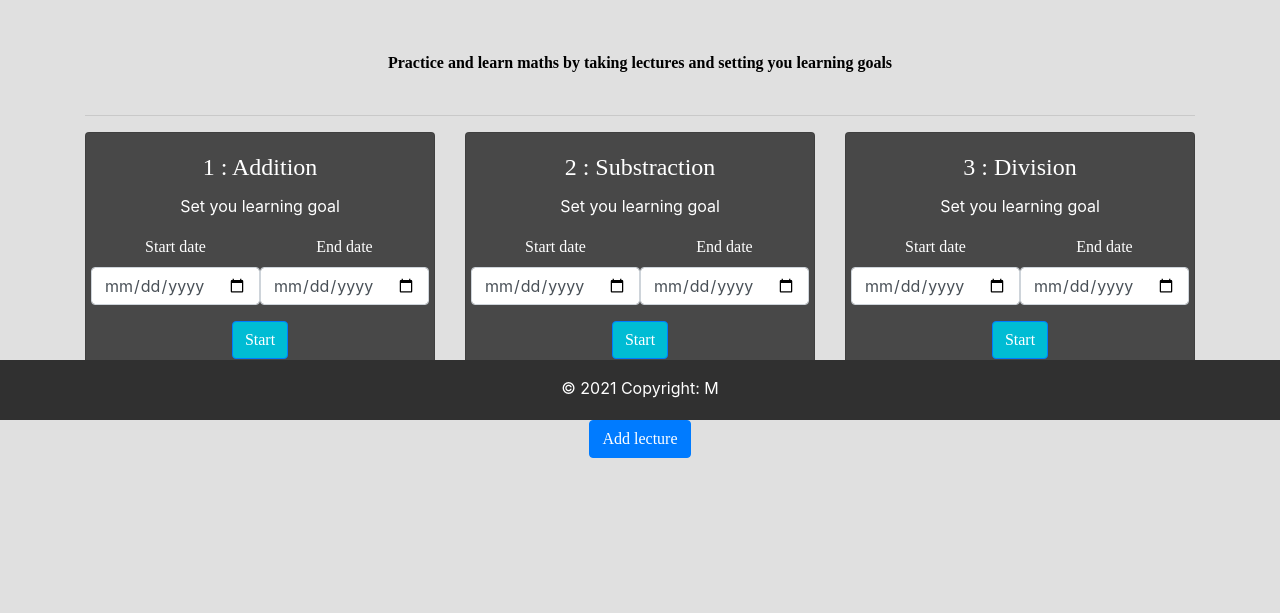
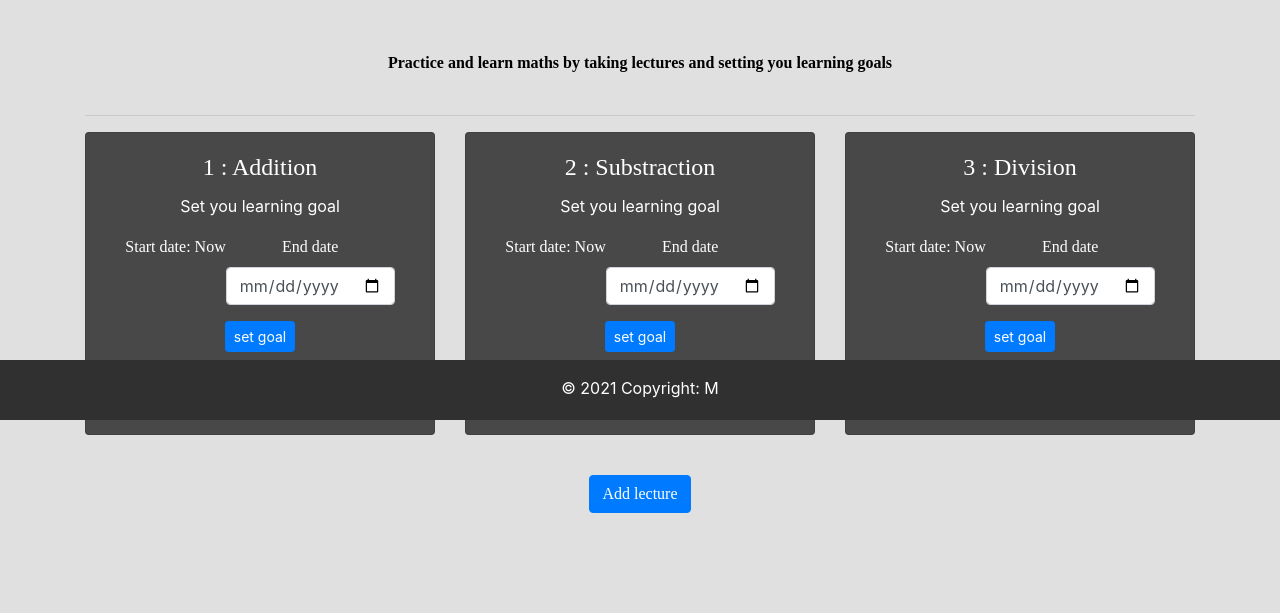
Before and after one commit to mohamedlafiteh/learning-system-project, a Django app: page /syllabus/7/1/ in a window 1280 px wide. Shown: the part 380-993 px from the top of the page. Before the commit the page ends 838 px from the top, so only its background shows below. Run offline with Django 3.2, Linux system fonts and the light colour scheme; a user stored in the database is signed in; data comes from the database, SQL or seed files in the repository; both versions use the stored data as it was after the commit; data that the repository does not hold is empty; some libraries are stand-ins or nearby versions.

Commit message:
Add the set goal functionality

```diff
--- a/quizes/views.py
+++ b/quizes/views.py
@@ -24,7 +24,9 @@ def QuizListView(request,fk):
 def quiz_view(request,pk):
     quiz = Quiz.objects.get(pk=pk)
     result=Result.objects.values_list('score', flat=True).filter(quiz__id=pk)
-    last_result = result.reverse()[len(result) - 1]
+    last_result=0
+    if len(result) > 0:
+        last_result = result.reverse()[len(result) - 1]
 
     return render(request,'quizes/quiz.html',{'obj':quiz,'result':last_result})
 
--- a/syllabus/admin.py
+++ b/syllabus/admin.py
@@ -1,5 +1,5 @@
 from django.contrib import admin
-from syllabus.models import Level,Subname,Lecture,Question,Answer,Quizes
+from syllabus.models import Level,Subname,Lecture,Question,Answer,Quizes,LectureGoals
 
 # Register your models here.
 
@@ -9,3 +9,4 @@ admin.site.register(Lecture)
 admin.site.register(Question)
 admin.site.register(Answer)
 admin.site.register(Quizes)
+admin.site.register(LectureGoals)
--- a/syllabus/templates/syllabus/lecture_view.html
+++ b/syllabus/templates/syllabus/lecture_view.html
@@ -38,6 +38,7 @@
 
             <div class="row d-flex justify-content-center mb-3">
                 {% for lecture in subnames.lectures.all %}
+
                 <div class="col-sm-4 mb-4">
                   <div class="card box-shadow-hover" style="background-color:#484848;">
                     <div class="card-body">
@@ -46,16 +47,28 @@
 
 <!--                         Set learning goal time input-->
                        <p lass="text-font" style="color: white">Set you learning goal</p>
+
+                       {% if not lecture.name in user_goals %}
+                       <form action="" method="POST">
+                         {% csrf_token %}
                          <div class="form-group row justify-content-center">
                           <div class="col-xs-1 ">
-                                    <label for="date1" class="text-font" style="color: white">Start date </label>
-                                    <input type="date" class="form-control" id="date1" value="{{placement.date|date:"Y-m-d" }}">
-                                </div>
+                              <label for="date1" class="text-font" style="color: white">Start date: Now </label>
+                              <!-- <input type="hidden" name="start-date" class="form-control" id="date1" value="{% now ' Y-m-d ' %}" > -->
+                          </div> <br>
                           <div class="col-xs-2">
                                <label for="date2" class="text-font" style="color: white" >End date</label>
-                                    <input type="date" class="form-control" id="date2" value="{{placement.date|date:"Y-m-d" }}">
+                              <input type="date" name="end-date" class="form-control" id="date2" >
                           </div>
                           </div>
+                          <input type="hidden" name="lecture-id" value="{{lecture.id}}">
+                          <input type="submit" class="btn btn-primary btn-sm" value="set goal">
+                       </form>
+                         <br>
+                       {% else %}
+                       <p>Goal already set</p>
+                       {% endif %}
+
 
                    <!--    Dropdown menu-->
 <!--                        <div class="dropdown">-->
--- a/syllabus/urls.py
+++ b/syllabus/urls.py
@@ -7,6 +7,7 @@ app_name = 'syllabus'
 urlpatterns = [
     path('',views.LevelView.as_view(),name='level_list'),
     path('<slug:slug>/',views.SubnameView.as_view(),name='subname_list'),
+    # path('add-goal/', views.setGoal,name="set-goal"),
     path('<str:level>/<slug:slug>/',views.LectureView.as_view(),name='lecture_list'),
     path('<str:level>/<str:slug>/create/',views.CreateLecture.as_view(),name='create_lecture'),
     path('<str:level>/<str:subname>/<slug:slug>/',views.LectureDetails.as_view(),name='lecture_details'),
--- a/syllabus/views.py
+++ b/syllabus/views.py
@@ -1,12 +1,14 @@
-from django.shortcuts import render
+from django.shortcuts import render, reverse
 from django.views.generic import (TemplateView, DetailView,
                                   ListView, FormView, UpdateView, CreateView, DeleteView)
-from .models import Level, Subname, Lecture,Quizes
-from .forms import LectureForm, QuestionForm, AnswerForm,QuizAnswerForm
+from .models import Level, Subname, Lecture, Quizes, LectureGoals
+from .forms import LectureForm, QuestionForm, AnswerForm, QuizAnswerForm
 from django.http import HttpResponseRedirect
 from django.urls import reverse_lazy
 from quizes.models import Quiz
 from django.contrib import messages
+import datetime
+
 
 class LevelView(ListView):
     """
@@ -16,6 +18,7 @@ class LevelView(ListView):
     context_object_name = 'levels'
     model = Level
     template_name = 'syllabus/level_view.html'
+
 
 class SubnameView(DetailView):
     """
@@ -35,6 +38,27 @@ class LectureView(DetailView):
     context_object_name = 'subnames'
     model = Subname
     template_name = 'syllabus/lecture_view.html'
+
+    def get_context_data(self, *args, **kwargs):
+        context = super(LectureView, self).get_context_data(**kwargs)
+        goals = self.request.user.user_lecture_goal.all()
+        user_goals = []
+        for goal in goals:
+            user_goals.append(goal.lecture.name)
+        context['user_goals'] = user_goals
+        return context
+
+    def post(self, *args, **kwargs):
+        # print(self.request.POST)
+        # start_date = self.request.POST['start-date']
+        start_date = datetime.datetime.now()
+        end_date = self.request.POST['end-date']
+        lecture_id = self.request.POST['lecture-id']
+        lecture = Lecture.objects.get(pk=lecture_id)
+        if LectureGoals.objects.filter(lecture__id=lecture_id).count() == 0:
+            LectureGoals.objects.create(user=self.request.user, lecture=lecture, start_time=start_date,
+                                        end_time=end_date)
+        return HttpResponseRedirect(reverse('syllabus:lecture_list', kwargs=self.kwargs))
 
 
 class LectureDetails(DetailView, FormView):
@@ -57,6 +81,14 @@ class LectureDetails(DetailView, FormView):
         context = super(LectureDetails, self).get_context_data(**kwargs)
         context['quizes_list'] = Quiz.objects.filter(lecture_na__slug=self.kwargs['slug'])
 
+        # for countdown
+        lecture_slug = self.kwargs['slug']
+        try:
+            time_goals = LectureGoals.objects.get(lecture__slug=lecture_slug, user=self.request.user)
+            context['time_goals'] = time_goals
+        except:
+            print("An exception occurred")
+
         if 'form' not in context:
             context['form'] = self.form_class
         if 'form2' not in context:
@@ -64,7 +96,6 @@ class LectureDetails(DetailView, FormView):
         if 'form3' not in context:
             context['form3'] = self.form_class_quiz
         return context
-
 
     def post(self, request, *args, **kwargs):
         """
@@ -92,8 +123,6 @@ class LectureDetails(DetailView, FormView):
         else:
             return HttpResponseRedirect('/')
 
-
-
     def get_success_url(self):
         """
         This function redirect to lecture_details when the form is successfully validated
@@ -106,6 +135,7 @@ class LectureDetails(DetailView, FormView):
                                                                 'subname': subname.slug,
                                                                 'slug': self.object.slug,
                                                                 })
+
     def form_valid(self, form):
         self.object = self.get_object()
         f = form.save(commit=False)
@@ -128,10 +158,13 @@ class LectureDetails(DetailView, FormView):
         f = form.save(commit=False)
         f.sender = self.request.user
         f.lecture_name_id = self.object.id
-        #f.save()
+        # f.save()
         return HttpResponseRedirect(self.get_success_url())
 
 
+# def setGoal(request, pk):
+#     if request.method=="POST":
+#         print('dates', request.POST)
 
 class CreateLecture(CreateView):
     form_class = LectureForm
```
Also changed, not shown: syllabus/models.py (+44 -25 lines), syllabus/templates/syllabus/lecture_details_view.html (+10 -0 lines), db.sqlite3, syllabus/migrations/0009_lecturegoals.py (added). Lines whose indentation alone changed are shown as unchanged.
